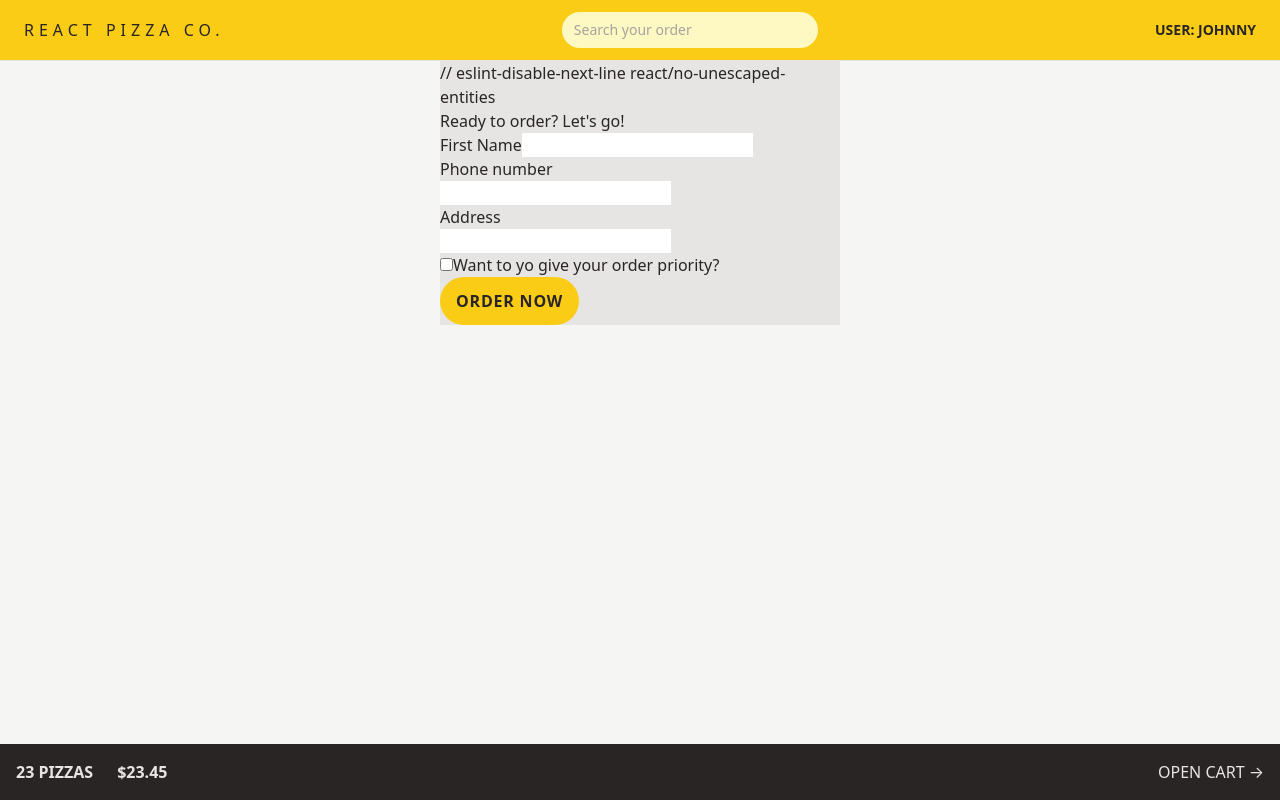
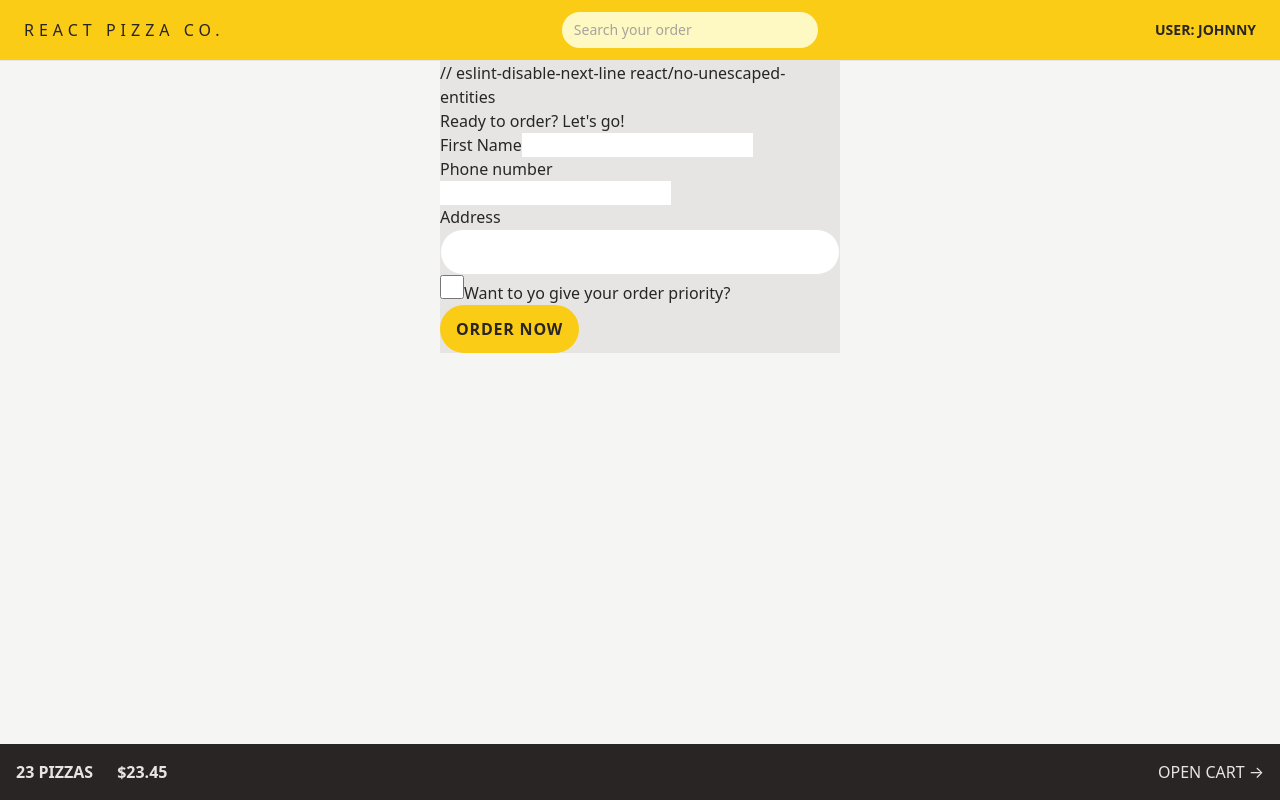
Before and after one commit to georgecornea/pizza-store-react-router-tailwind, a React (Vite) app: page /order/new in a window 1280 px wide. Built offline with nearby package versions, Linux system fonts and the light colour scheme.

Commit message:
Applied css styles to src/features/order/CreateOrder.jsx input text and checkbox elements

```diff
--- a/src/features/order/CreateOrder.jsx
+++ b/src/features/order/CreateOrder.jsx
@@ -67,7 +67,12 @@
         <div>
           <label>Address</label>
           <div>
-            <input type="text" name="address" required />
+            <input
+              className="w-full rounded-full border border-stone-200 px-4 py-2 text-sm transition-all duration-300 placeholder:text-stone-400 focus:outline-none focus:ring focus:ring-yellow-400 md:px-6 md:py-3"
+              type="text"
+              name="address"
+              required
+            />
           </div>
         </div>
 
@@ -76,6 +81,7 @@
             type="checkbox"
             name="priority"
             id="priority"
+            className="h-6 w-6 accent-yellow-400 focus:outline-none focus:ring focus:ring-yellow-400 focus:ring-offset-2"
             // value={withPriority}
             // onChange={(e) => setWithPriority(e.target.checked)}
           />
```
